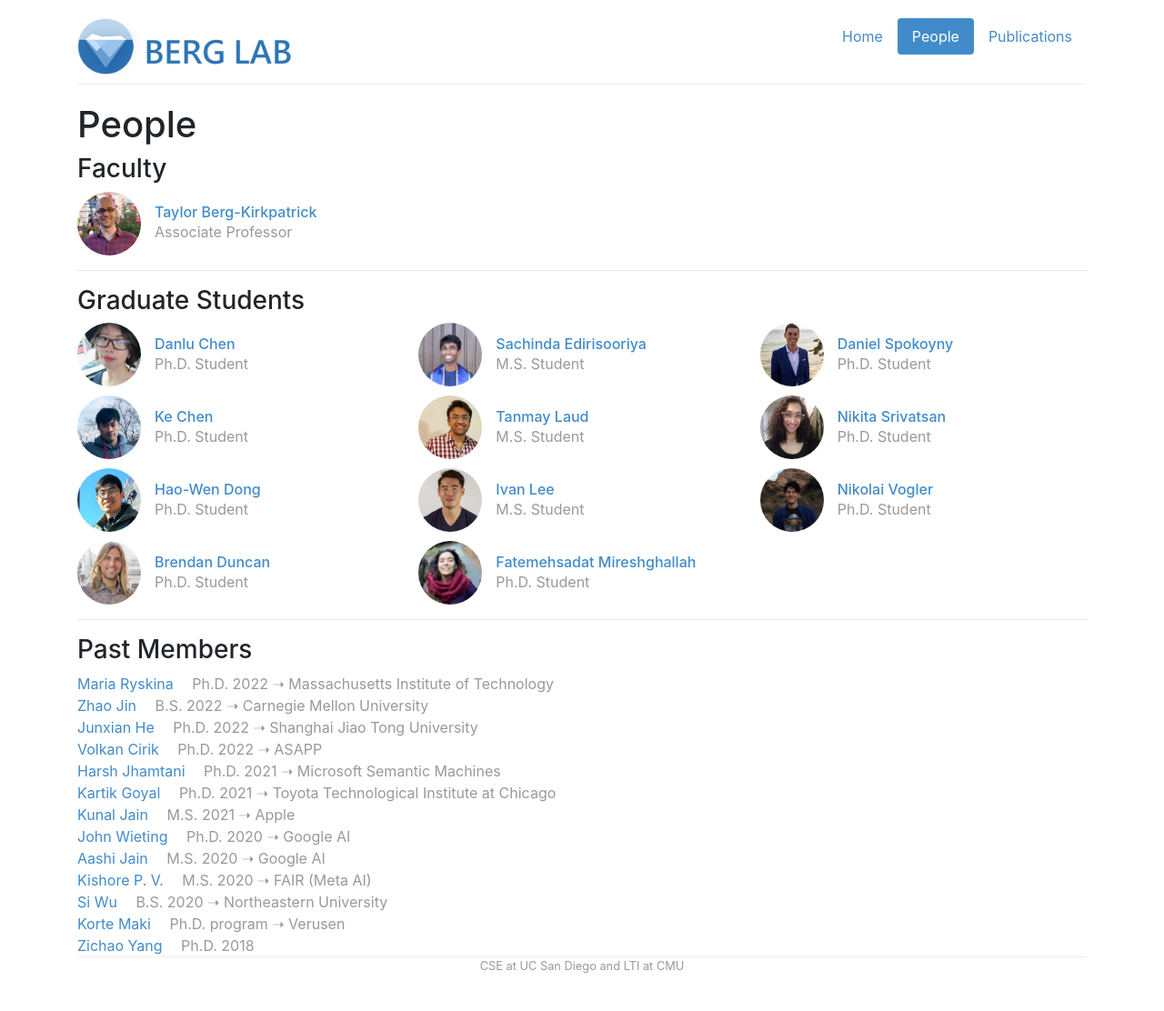
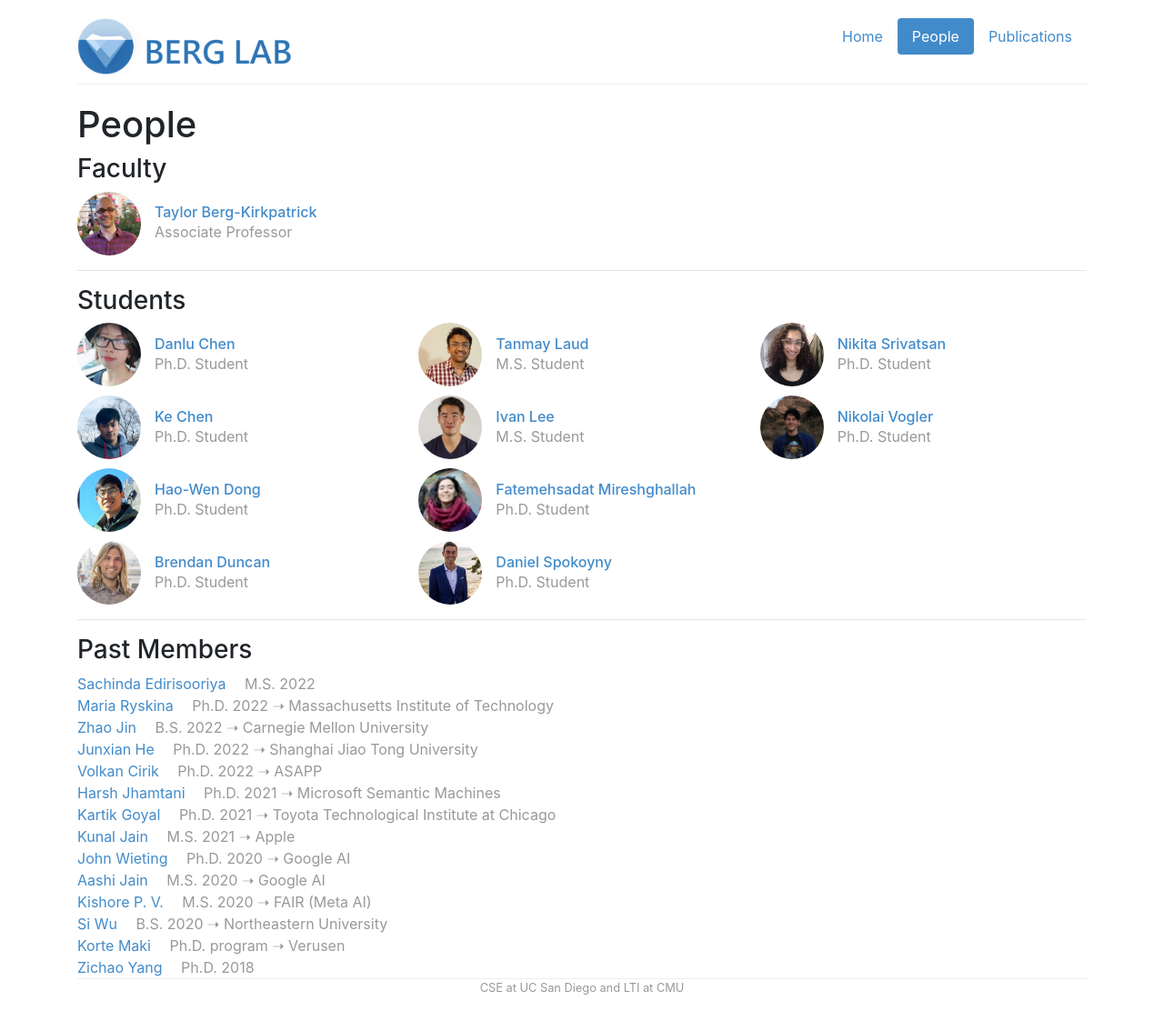
Before and after one commit to icebergnlp/icebergnlp.github.io, a Jekyll site: the page built from people.html, in a window 1280 px wide. Shown: the whole page at 91% size. Built offline with Jekyll 4.4.1, drawn with Linux system fonts in a browser that asks for light colours; before the commit the page ends 1088 px from its top, so only the background shows below that.

Commit message:
Update people

```diff
--- a/_data/people.yml
+++ b/_data/people.yml
@@ -38,13 +38,6 @@
     role: grad
     image: /img/people/brendan.png
     bio: Ph.D. Student
-
-sachinda:
-    display_name: Sachinda Edirisooriya
-    webpage: https://sachindae.github.io/
-    role: grad
-    image: /img/people/sachinda.png
-    bio: M.S. Student
 
 tanmay:
     display_name: Tanmay Laud
@@ -91,6 +84,13 @@
 # Undergrads (alphabetical order)
 
 # Past members (reverse chronological order)
+
+sachinda:
+    display_name: Sachinda Edirisooriya
+    webpage: https://sachindae.github.io/
+    role: past
+    image: /img/people/sachinda.png
+    bio: M.S. 2022
 
 mryskina:
     display_name: Maria Ryskina
--- a/people.html
+++ b/people.html
@@ -9,7 +9,7 @@
 
 <hr>
 
-<h3>Graduate Students</h3>
+<h3>Students</h3>
 
 {% include role-people.html role="grad" image=true %}
 
```
